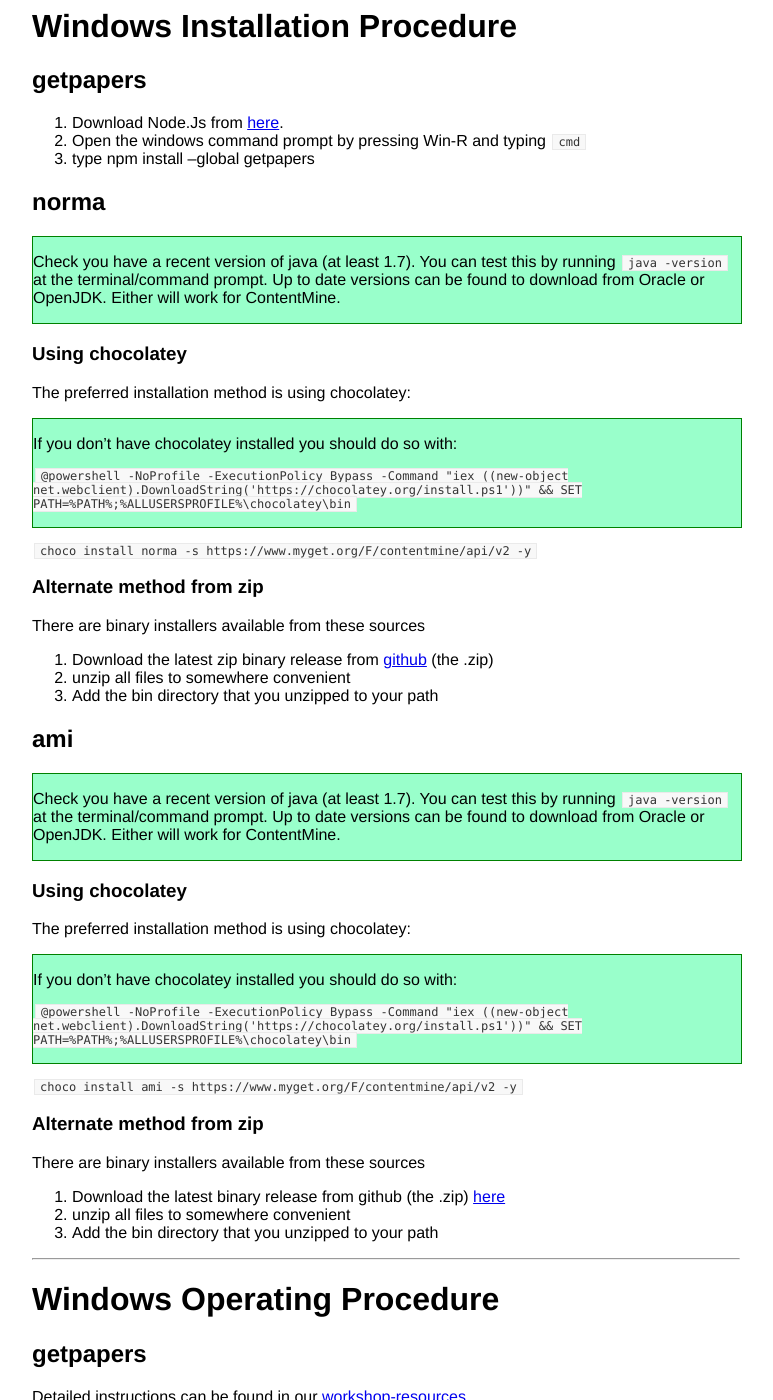
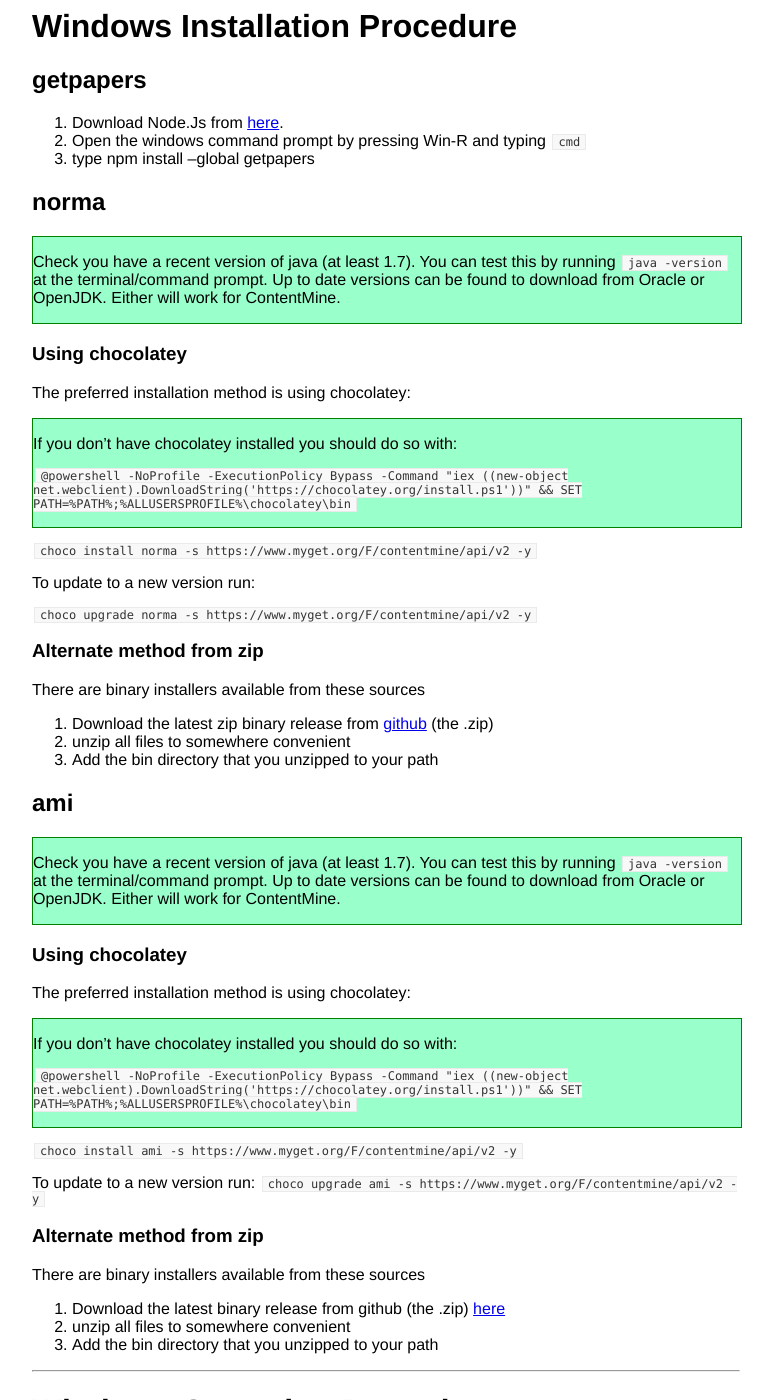
Before and after one commit to ContentMine/contentmine.github.io, a Jekyll site: the page built from windows.md, in a window 1280 px wide and 1400 px high. Shown: the whole window, without its empty margins (254-1027 px from the left). Built offline with Jekyll 4.4.1, drawn with Linux system fonts in a browser that asks for light colours.

Commit message:
Add Choco upgrade instructions

````diff
--- a/windows.md
+++ b/windows.md
@@ -20,6 +20,10 @@ The preferred installation method is using chocolatey:
 
 ```choco install norma -s  https://www.myget.org/F/contentmine/api/v2 -y```
 
+To update to a new version run:
+
+```choco upgrade norma -s  https://www.myget.org/F/contentmine/api/v2 -y```
+
 ### Alternate method from zip
 
 There are binary installers available from these sources
@@ -35,6 +39,9 @@ The preferred installation method is using chocolatey:
 {% include install-chocolatey.md %}
 
 ```choco install ami -s  https://www.myget.org/F/contentmine/api/v2 -y```
+
+To update to a new version run:
+```choco upgrade ami -s  https://www.myget.org/F/contentmine/api/v2 -y```
 
 ### Alternate method from zip
 
````
